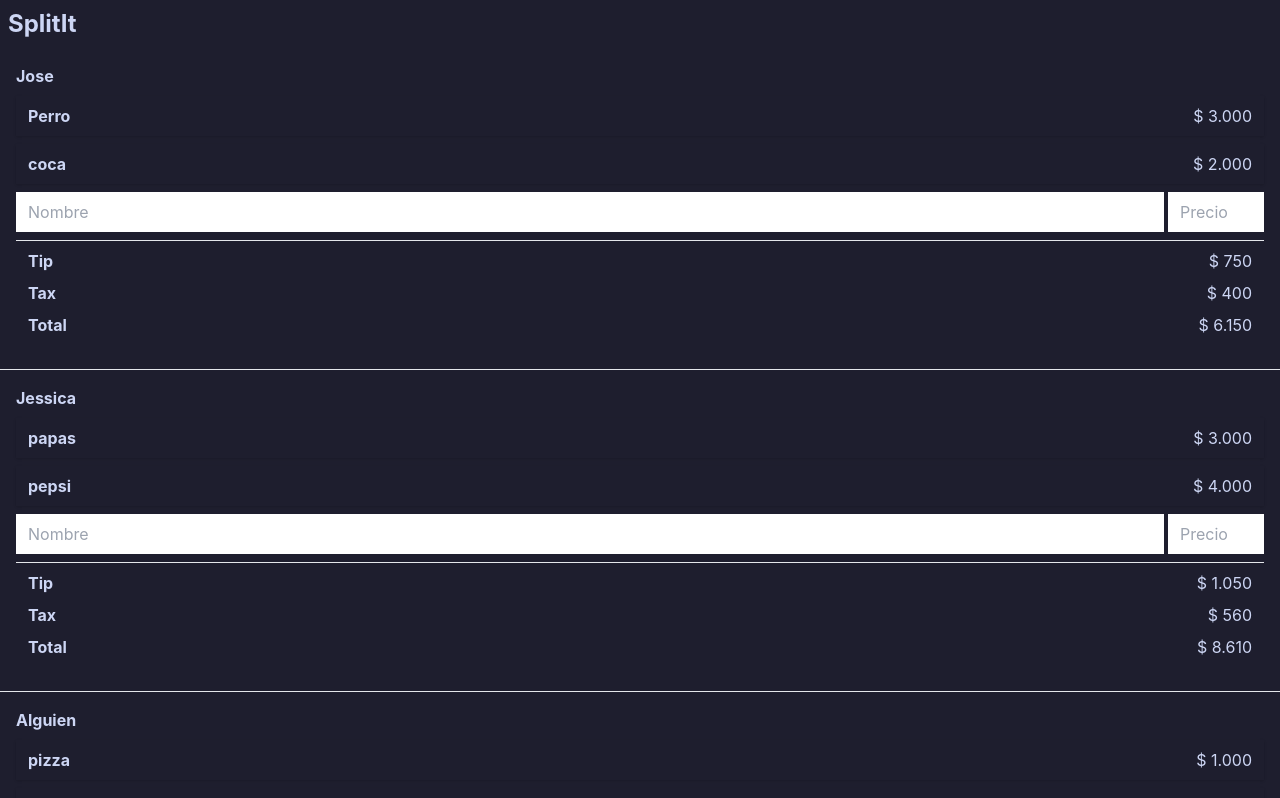
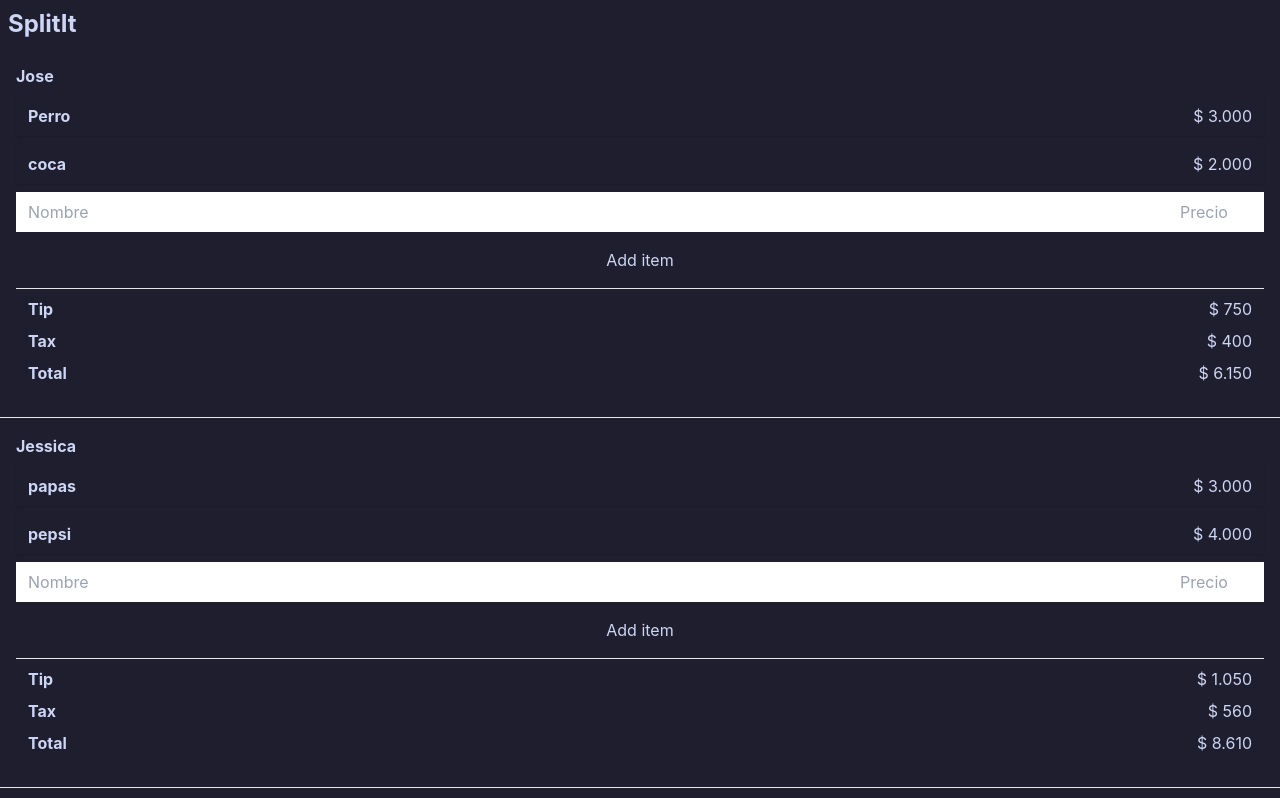
Before and after one commit to Jodarini/SplitIt, a Vue app: page / in a window 1280 px wide. Shown: the top 798 px of the page. Built offline with nearby package versions, Linux system fonts and the light colour scheme; what @catppuccin/tailwindcss would draw is missing.

Commit message:
feat: display add item button

```diff
--- a/src/components/AddItem.vue
+++ b/src/components/AddItem.vue
@@ -26,7 +26,8 @@ const addItem = () => {
 </script>
 
 <template>
-  <form class="flex gap-1 w-full" @submit.prevent="addItem">
+  <form class="flex flex-col gap-2 w-full" @submit.prevent="addItem">
+    <div class="flex w-full">
       <input
         type="text"
         placeholder="Nombre"
@@ -43,6 +44,12 @@ const addItem = () => {
         v-model="itemPrice"
         required
       />
-    <button type="submit" style="display: none"></button>
+    </div>
+    <button
+      type="submit"
+      class="w-full p-2 bg-ctp-mauve rounded text-ctp-surface0"
+    >
+      Add item
+    </button>
   </form>
 </template>
```
Lines whose indentation alone changed are shown as unchanged.
